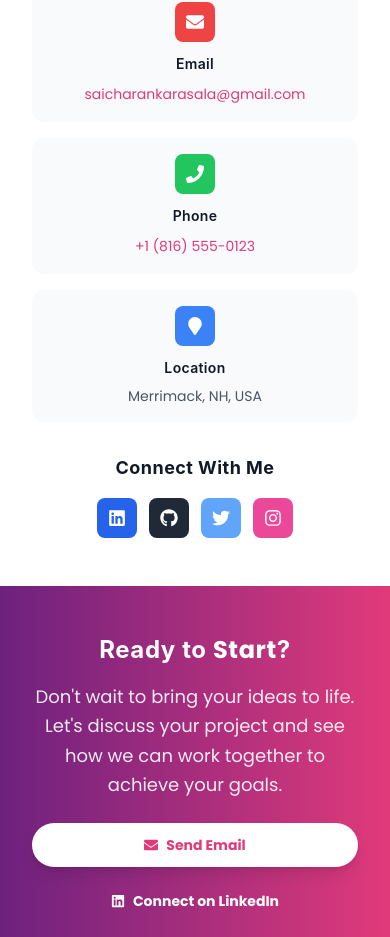
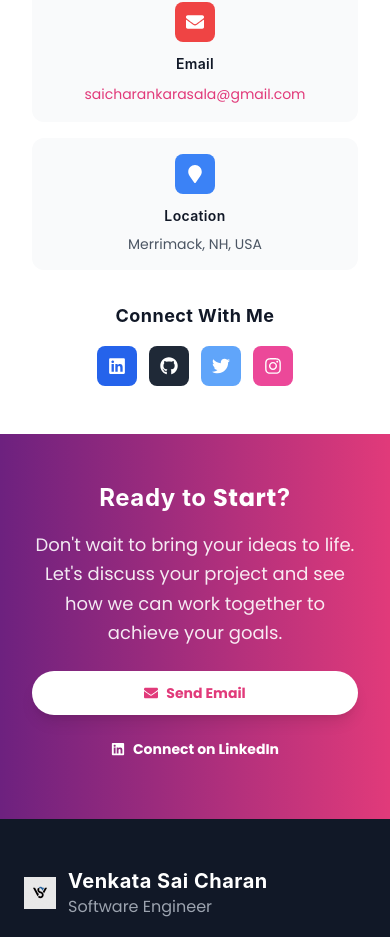
Before and after one commit to saicharankarasala/sai-charan-website, a React (Vite) app: page /contact in a window 390 px wide. Shown: the part 1299-2236 px from the top of the page. Built offline with nearby package versions, Linux system fonts and the light colour scheme.

Commit message:
Remove phone number from contact page for privacy

```diff
--- a/src/pages/Contact.jsx
+++ b/src/pages/Contact.jsx
@@ -1,7 +1,7 @@
 import React, { useState } from 'react';
 import { motion } from 'framer-motion';
 import {
-  FaEnvelope, FaPhone, FaMapMarker, FaLinkedin, FaGithub,
+  FaEnvelope, FaMapMarker, FaLinkedin, FaGithub,
   FaTwitter, FaInstagram, FaPaperPlane, FaUser, FaBuilding,
   FaComment, FaCheckCircle, FaTimes
 } from 'react-icons/fa';
@@ -53,13 +53,6 @@ const Contact = () => {
       value: 'saicharankarasala@gmail.com',
       link: 'mailto:saicharankarasala@gmail.com',
       color: 'bg-red-500'
-    },
-    {
-      icon: FaPhone,
-      title: 'Phone',
-      value: '+1 (816) 555-0123',
-      link: 'tel:+18165550123',
-      color: 'bg-green-500'
     },
     {
       icon: FaMapMarker,
```
